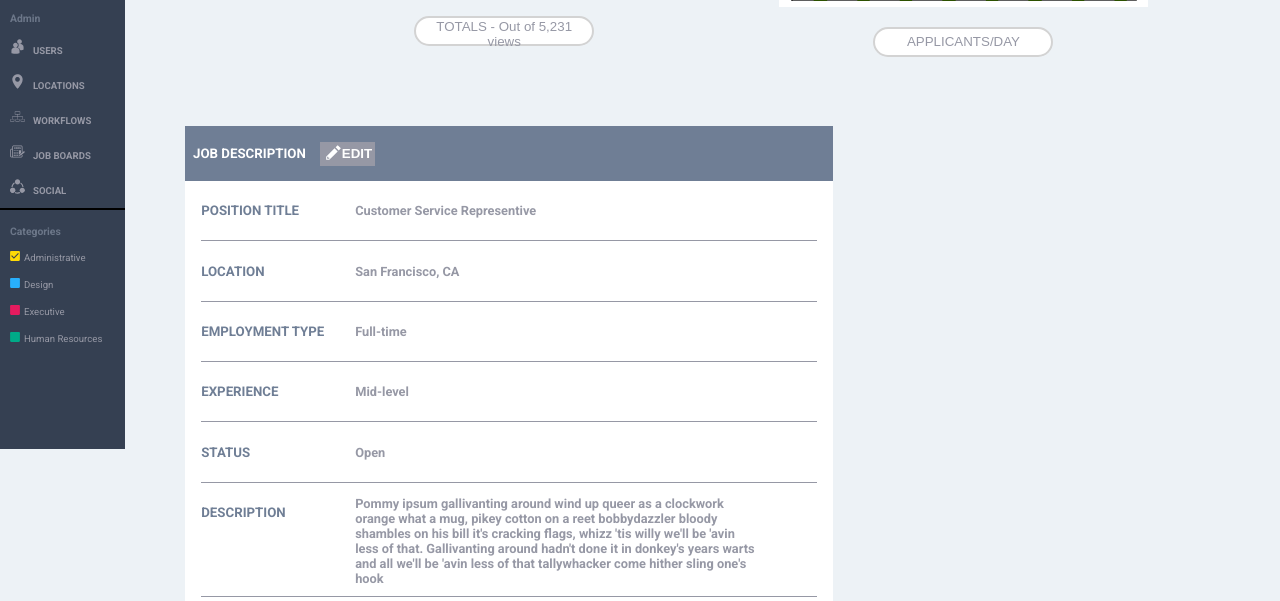
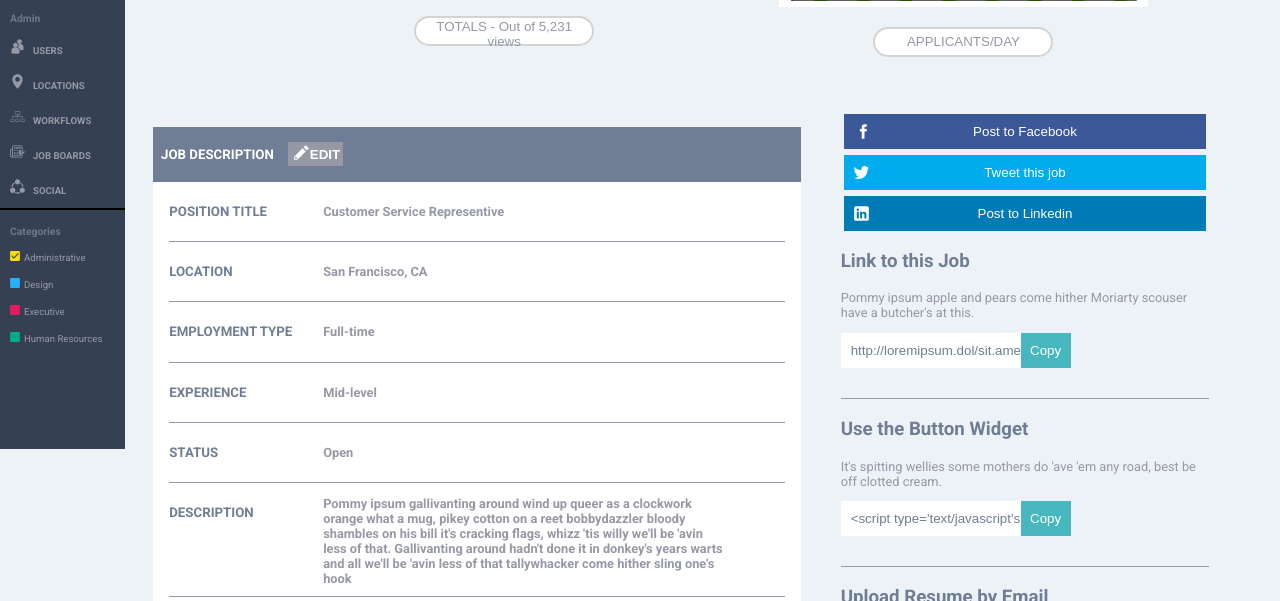
Before and after one commit to Mickyfen17/mf_SCC_Challenge3, a plain HTML site: page index.html in a window 1280 px wide. Shown: the part 351-952 px from the top of the page. Drawn offline with Linux system fonts and the light colour scheme.

Commit message:
Align graph and widget content above 900px screen size

```diff
--- a/main.css
+++ b/main.css
@@ -1,6 +1,5 @@
 body,
 html {
-  height: 100%;
   margin: 0;
   font-family: 'Roboto', sans-serif;
   background: #edf2f6;
@@ -352,7 +351,7 @@ header {
   display: block;
   width: 96%;
   height: 35px;
-  max-width: 300px;
+  max-width: 400px;
   margin: 15px auto;
   border: none;
   color: #FFF;
@@ -372,7 +371,7 @@ header {
 
 .links-widgets {
   width: 96%;
-  max-width: 300px;
+  max-width: 400px;
   margin: 0 auto;
   padding-bottom: 30px;
   border-bottom: 1px solid #9698a5;
@@ -546,11 +545,12 @@ header {
   }
   .graph-content {
     text-align: center;
+    margin-bottom: 20px;
   }
   .loading-images-wrapper {
     display: inline-block;
     width: 65%;
-    margin: 0 0 30px 0;
+    margin: 0;
   }
   .loading-image-block {
     margin: 0 5px;
@@ -567,16 +567,19 @@ header {
     margin: 0;
   }
   .job-description {
-    width: 60%;
+    display: inline-block;
+    width: 55%;
   }
   .links-section {
-    width: 27%;
-    float: right;
+    display: inline-block;
+    width: 30%;
+    margin: 0;
   }
   .soc-media-wrapper {
     flex-direction: column;
   }
   .soc-media {
     width: 98%;
+    margin: 6px auto 0 auto;
   }
 }
```
